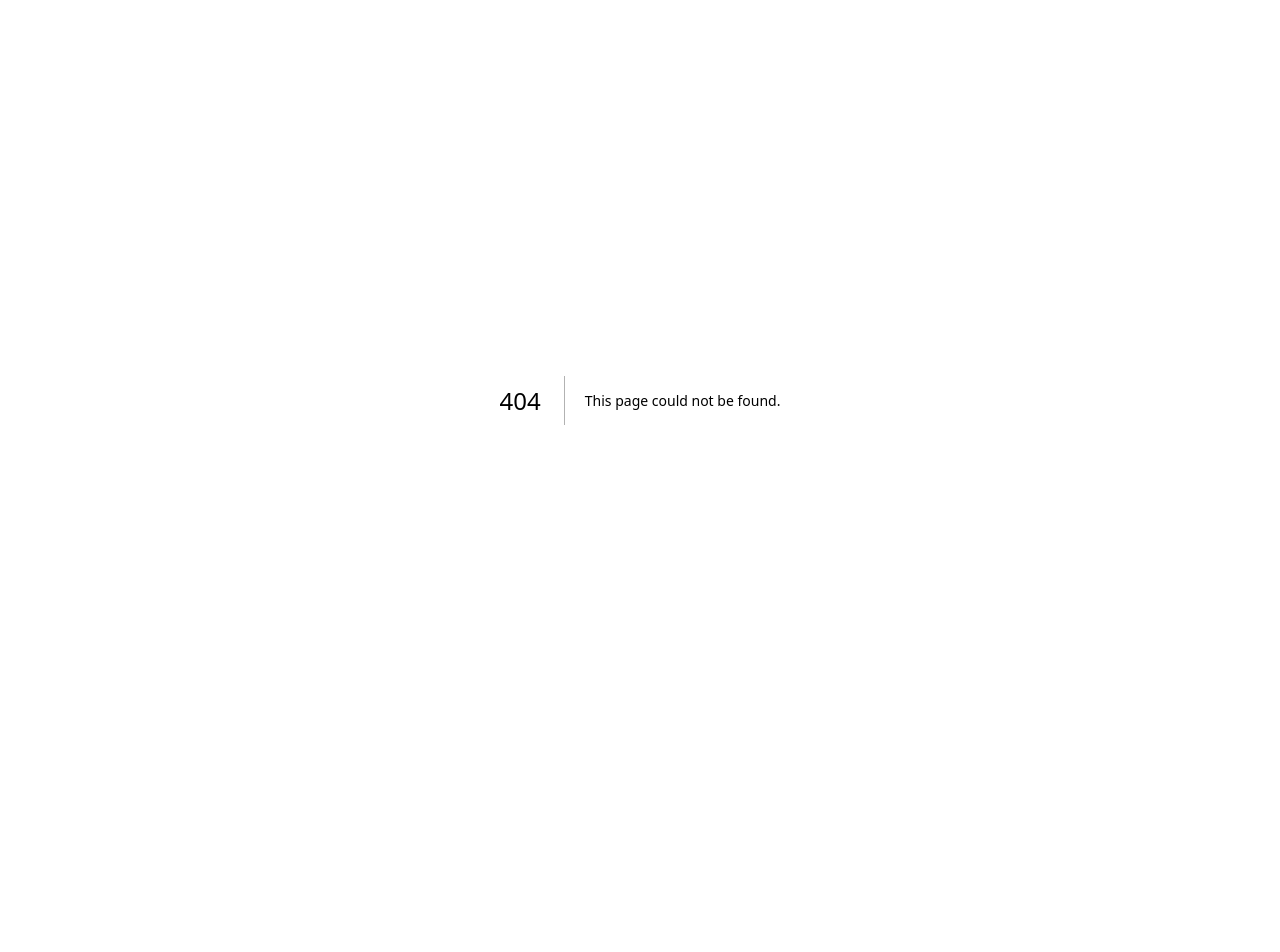
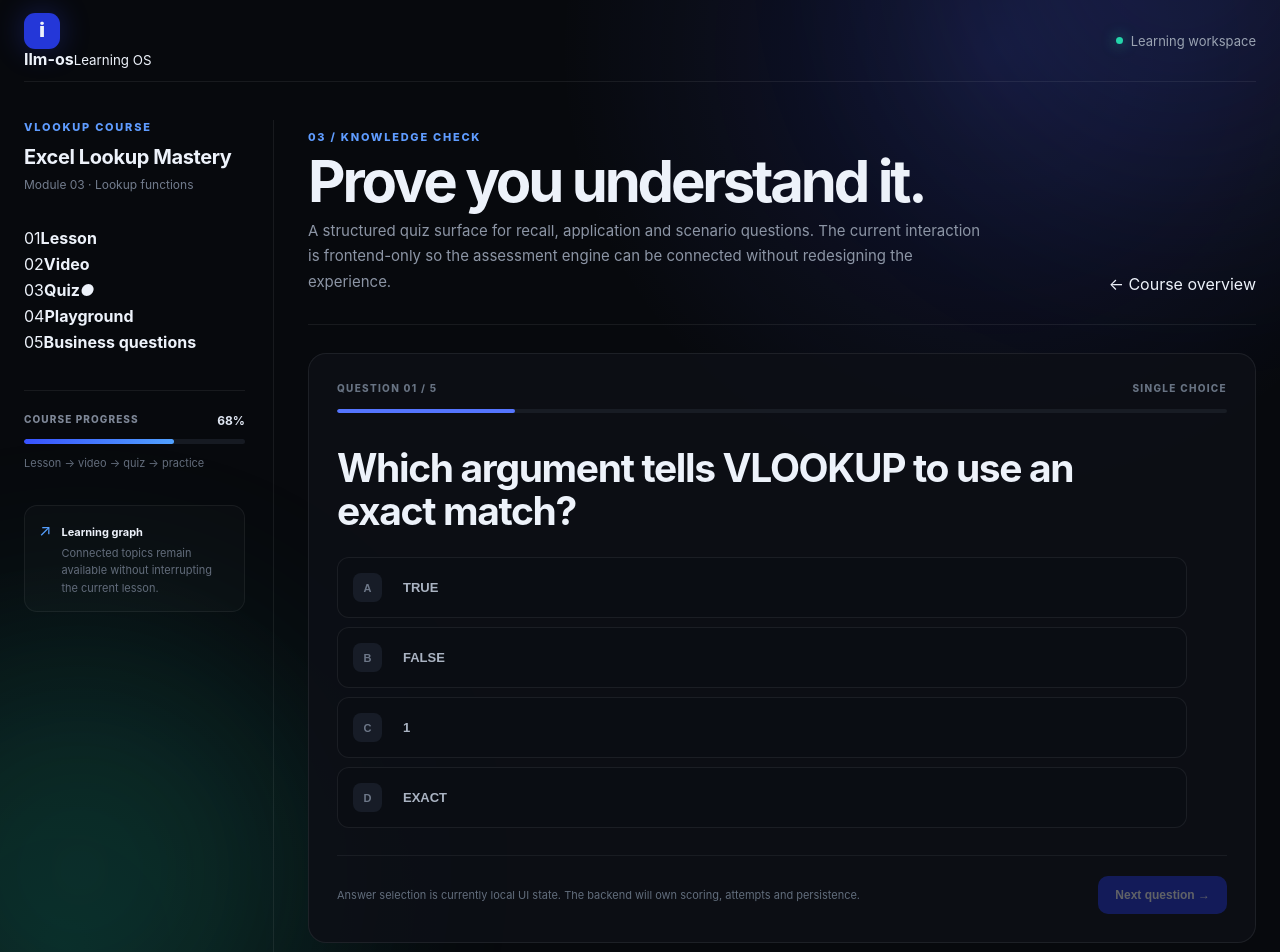
Before and after one commit to AbuHumzaKhan/Ilm-os, a Next.js app in the folder apps/web/: page /learn/quiz in a window 1280 px wide. Before the commit this address had no page. Shown: the top 952 px of the page. Before the commit the page ends 800 px from the top, so only its background shows below. Built offline with nearby package versions, Linux system fonts and the light colour scheme.

Commit message:
feat(web): add quiz learning frontend

```diff
--- /dev/null
+++ b/apps/web/app/learn/quiz/page.tsx
@@ -0,0 +1,109 @@
+"use client";
+
+import { useState } from "react";
+import LearningModeShell from "../../../components/learning/LearningModeShell";
+
+const questions = [
+  { id: 1, type: "single", question: "Which argument tells VLOOKUP to use an exact match?", options: ["TRUE", "FALSE", "1", "EXACT"], answer: 1 },
+  { id: 2, type: "single", question: "Where must the lookup value appear in a traditional VLOOKUP table?", options: ["Any column", "The last column", "The first column of the table array", "The header row only"], answer: 2 },
+  { id: 3, type: "multi", question: "Which are common reasons to prefer XLOOKUP in newer Excel versions?", options: ["It can look left", "It supports a not-found result", "It requires sorted data", "It is more flexible about return ranges"], answer: 0 },
+  { id: 4, type: "single", question: "What does the column index number represent?", options: ["The worksheet number", "The return column position inside the table array", "The row containing the match", "The number of records"], answer: 1 },
+  { id: 5, type: "single", question: "Which pattern can make a lookup output safer for end users?", options: ["IFERROR + lookup", "SUM + lookup", "COUNT + lookup", "ROUND + lookup"], answer: 0 },
+];
+
+export default function QuizPage() {
+  const [current, setCurrent] = useState(0);
+  const [selected, setSelected] = useState<number | null>(null);
+  const [score, setScore] = useState<number | null>(null);
+  const question = questions[current];
+
+  function choose(index: number) {
+    if (score !== null) return;
+    setSelected(index);
+  }
+
+  function next() {
+    if (selected === null) return;
+    if (current === questions.length - 1) {
+      const points = questions.reduce((total, item, index) => total + (index === current ? (selected === item.answer ? 1 : 0) : 0), 0);
+      setScore(points);
+      return;
+    }
+    setCurrent((value) => value + 1);
+    setSelected(null);
+  }
+
+  function reset() {
+    setCurrent(0);
+    setSelected(null);
+    setScore(null);
+  }
+
+  return (
+    <LearningModeShell
+      active="quiz"
+      eyebrow="03 / KNOWLEDGE CHECK"
+      title="Prove you understand it."
+      description="A structured quiz surface for recall, application and scenario questions. The current interaction is frontend-only so the assessment engine can be connected without redesigning the experience."
+    >
+      {score === null ? (
+        <section className="quiz-card">
+          <div className="quiz-top"><span>QUESTION {String(current + 1).padStart(2, "0")} / {questions.length}</span><span>{question.type === "multi" ? "MULTI-SELECT" : "SINGLE CHOICE"}</span></div>
+          <div className="quiz-progress"><span style={{ width: `${((current + 1) / questions.length) * 100}%` }} /></div>
+          <h2>{question.question}</h2>
+          <div className="options">
+            {question.options.map((option, index) => (
+              <button key={option} type="button" onClick={() => choose(index)} className={`option ${selected === index ? "selected" : ""}`}>
+                <span>{String.fromCharCode(65 + index)}</span><strong>{option}</strong>
+                {selected === index && <i>✓</i>}
+              </button>
+            ))}
+          </div>
+          <div className="quiz-actions">
+            <p>Answer selection is currently local UI state. The backend will own scoring, attempts and persistence.</p>
+            <button type="button" className="next-button" onClick={next} disabled={selected === null}>{current === questions.length - 1 ? "Finish quiz" : "Next question"} →</button>
+          </div>
+        </section>
+      ) : (
+        <section className="score-card">
+          <div className="score-ring"><span>{score * 20}<small>%</small></span></div>
+          <div>
+            <div className="eyebrow">QUIZ COMPLETE</div>
+            <h2>Assessment surface is ready.</h2>
+            <p>The UI is prepared for server-backed question banks, scoring, explanations, attempts and mastery updates.</p>
+            <button type="button" className="next-button" onClick={reset}>Retake quiz →</button>
+          </div>
+        </section>
+      )}
+
+      <section className="quiz-features">
+        <article><span>01</span><strong>Adaptive question bank</strong><p>Backend can select questions based on prior attempts and mastery.</p></article>
+        <article><span>02</span><strong>Explanations</strong><p>Every answer can return a concept explanation instead of only right or wrong.</p></article>
+        <article><span>03</span><strong>Mastery</strong><p>Results can update learner progress across the course graph.</p></article>
+      </section>
+
+      <style jsx>{`
+        .quiz-card, .score-card, .quiz-features article { margin-top: 28px; border: 1px solid rgba(255,255,255,.075); background: rgba(13,16,23,.86); border-radius: 18px; }
+        .quiz-card { padding: 28px; }
+        .quiz-top { display: flex; justify-content: space-between; color: #687383; font-size: 10px; font-weight: 800; letter-spacing: .13em; }
+        .quiz-progress { height: 4px; margin: 15px 0 34px; border-radius: 99px; background: #181c24; overflow: hidden; }
+        .quiz-progress span { display: block; height: 100%; border-radius: inherit; background: #5575ff; transition: width .2s ease; }
+        .quiz-card h2 { max-width: 780px; margin: 0 0 24px; font-size: clamp(25px, 4vw, 39px); line-height: 1.1; letter-spacing: -.035em; }
+        .options { display: grid; gap: 9px; max-width: 850px; }
+        .option { display: grid; grid-template-columns: 38px 1fr 20px; align-items: center; gap: 12px; text-align: left; padding: 15px; border: 1px solid rgba(255,255,255,.07); border-radius: 12px; background: #0a0d13; color: #aab3c2; }
+        .option:hover { border-color: rgba(90,118,255,.35); } .option.selected { border-color: rgba(88,116,255,.7); background: rgba(65,84,255,.1); color: #f1f5ff; }
+        .option > span { display: grid; place-items: center; width: 29px; height: 29px; border-radius: 8px; background: #171c27; color: #6e7889; font-size: 11px; font-weight: 800; }
+        .option strong { font-size: 13px; font-weight: 600; } .option i { color: #5fe1c0; font-style: normal; }
+        .quiz-actions { display: flex; align-items: center; justify-content: space-between; gap: 20px; margin-top: 27px; padding-top: 20px; border-top: 1px solid rgba(255,255,255,.06); }
+        .quiz-actions p { max-width: 620px; margin: 0; color: #626d7c; font-size: 11px; line-height: 1.5; }
+        .next-button { border: 0; border-radius: 10px; padding: 12px 17px; background: #2437d8; color: white; font-weight: 700; font-size: 12px; white-space: nowrap; } .next-button:disabled { opacity: .35; cursor: not-allowed; }
+        .score-card { display: flex; align-items: center; gap: 30px; padding: 34px; }
+        .score-ring { display: grid; place-items: center; flex: 0 0 145px; height: 145px; border: 1px solid rgba(79,103,255,.4); border-radius: 50%; background: radial-gradient(circle, rgba(66,86,255,.14), transparent 65%); }
+        .score-ring span { font-size: 34px; font-weight: 800; } .score-ring small { font-size: 13px; color: #727d8d; }
+        .score-card h2 { margin: 7px 0; font-size: 26px; } .score-card p { color: #7f8998; line-height: 1.6; font-size: 13px; max-width: 600px; }
+        .quiz-features { display: grid; grid-template-columns: repeat(3,1fr); gap: 12px; margin-top: 14px; } .quiz-features article { padding: 19px; } .quiz-features span { color: #5f9cff; font-size: 10px; font-weight: 800; } .quiz-features strong { display: block; margin-top: 9px; font-size: 14px; } .quiz-features p { color: #687383; font-size: 11px; line-height: 1.55; }
+        @media (max-width: 720px) { .quiz-actions, .score-card { display: block; } .next-button { margin-top: 16px; } .quiz-features { grid-template-columns: 1fr; } .score-ring { margin-bottom: 20px; } }
+      `}</style>
+    </LearningModeShell>
+  );
+}
```
